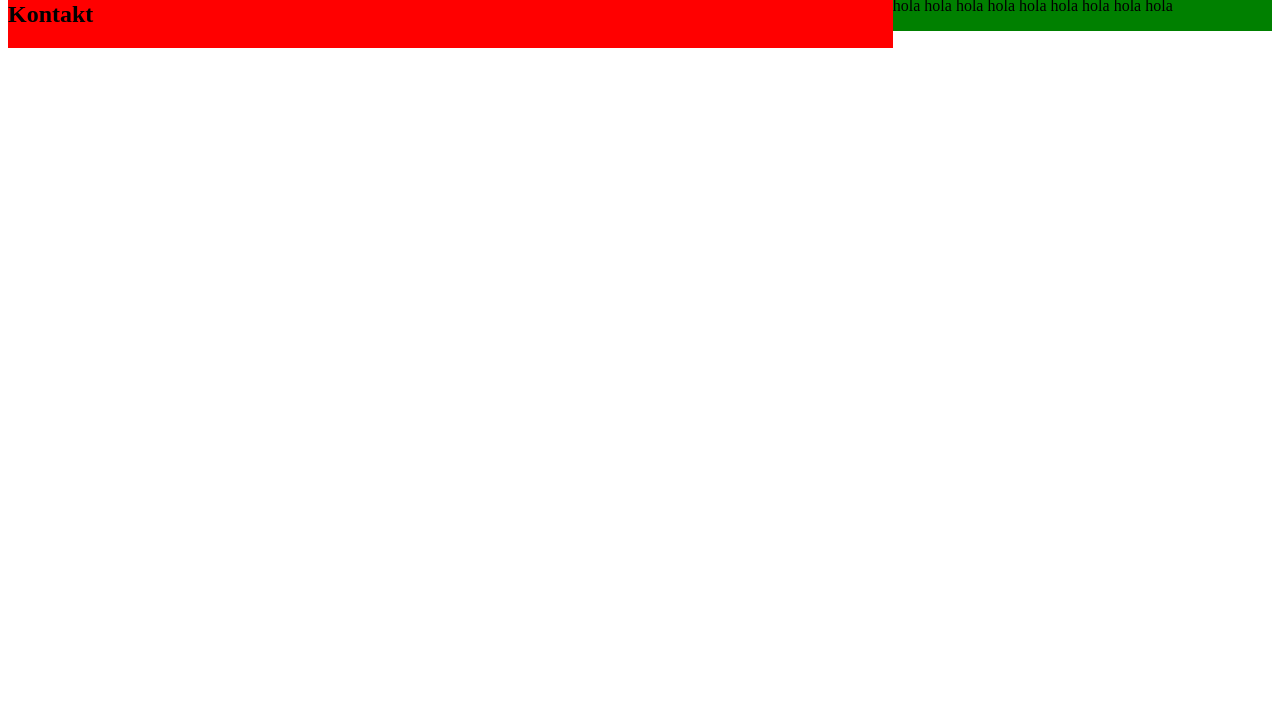
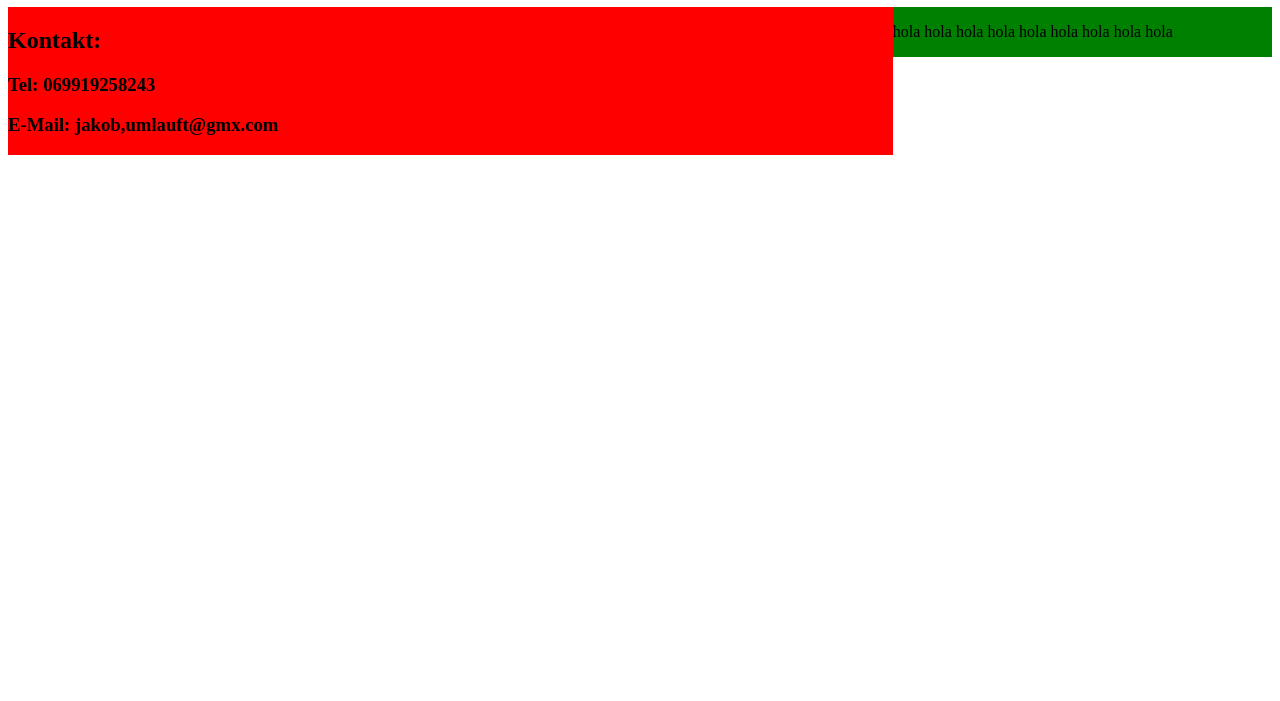
Before and after one commit to JakeU10/Jakob-U, a plain HTML site: page cv/index.html in a window 1280 px wide. Shown: the part 99-800 px from the top of the page. Drawn offline with Linux system fonts and the light colour scheme.

Commit message:
Update index.html

```diff
--- a/cv/index.html
+++ b/cv/index.html
@@ -1,4 +1,4 @@
-
+eeee
 <!DOCTYPE html>
 <html>
   <head>
@@ -9,7 +9,10 @@
     <div id="header" ></div>
     <h1 class="name"> Jakob Johann Umlauft</h1>
     <div class="left">
-      <h2>Kontakt</h2>
+      <h2>Kontakt:</h2>
+      <h3>Tel: 069919258243</h3>
+      <h3>E-Mail: jakob,umlauft@gmx.com</h3>
+
     </div>
 
 
```
